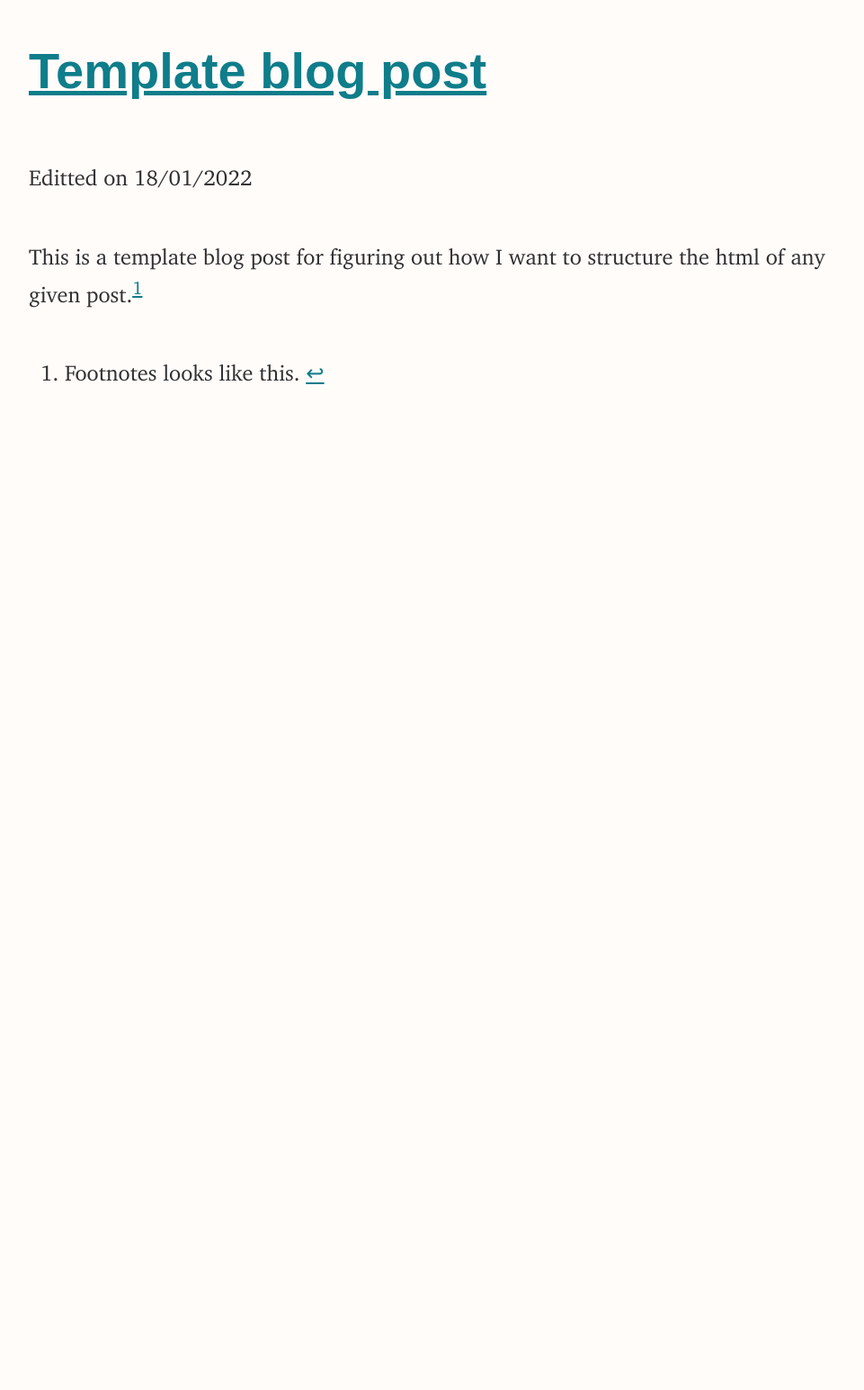
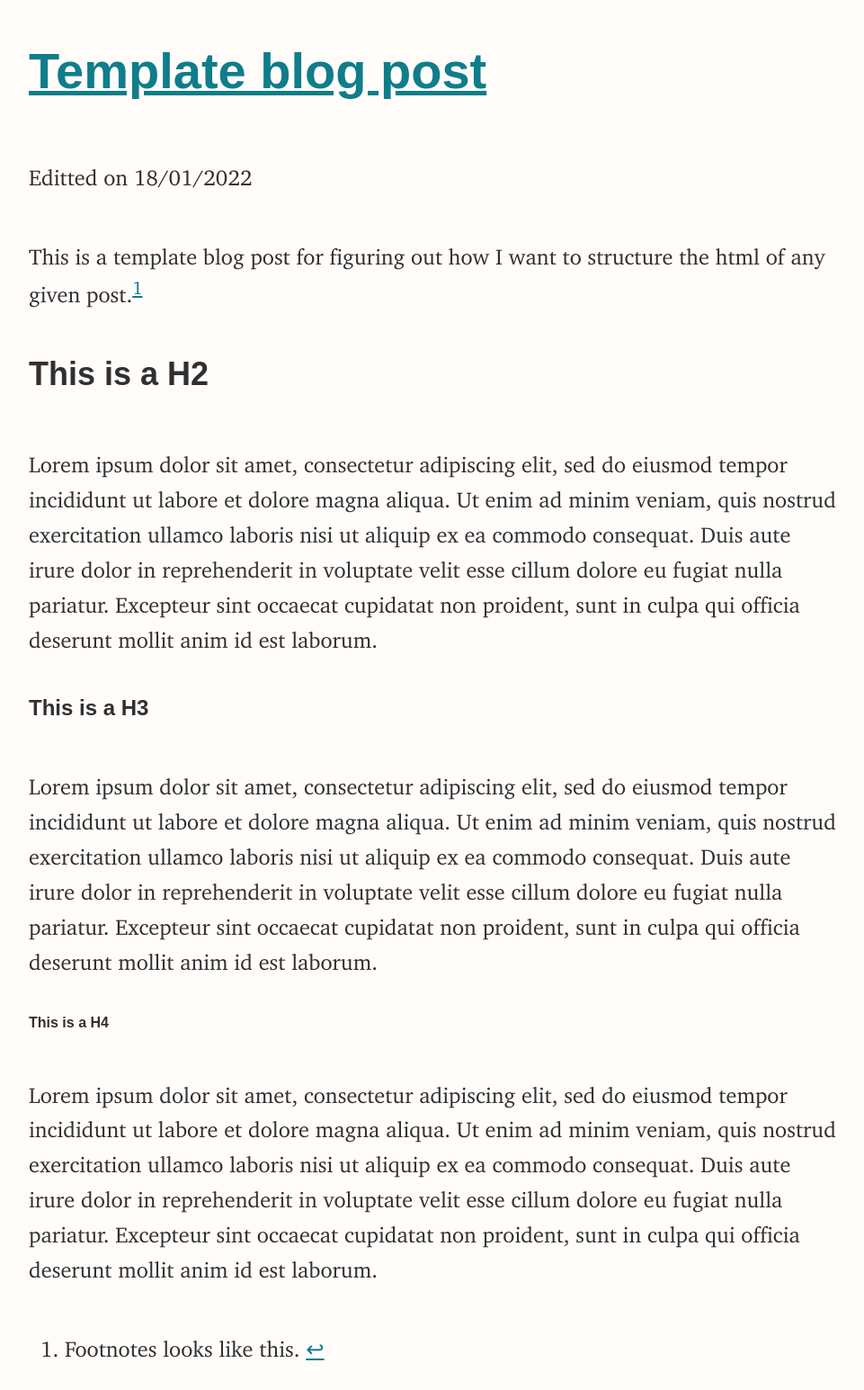
Before and after one commit to retasu1/retasu1.github.io, a Jekyll site: the page built from blog/_posts/2022-01-17-Template.md, in a window 1280 px wide. Shown: the whole page at 90% size, without its empty margins (158-1119 px from the left). Built offline with Jekyll 4.4.1, drawn with Linux system fonts in a browser that asks for light colours; before the commit the page ends 900 px from its top, so only the background shows below that.

Commit message:
Added headers

```diff
--- a/blog/_posts/2022-01-17-Template.md
+++ b/blog/_posts/2022-01-17-Template.md
@@ -9,4 +9,13 @@ Editted on 18/01/2022
 
 This is a template blog post for figuring out how I want to structure the html of any given post.[^1]
 
+## This is a H2
+Lorem ipsum dolor sit amet, consectetur adipiscing elit, sed do eiusmod tempor incididunt ut labore et dolore magna aliqua. Ut enim ad minim veniam, quis nostrud exercitation ullamco laboris nisi ut aliquip ex ea commodo consequat. Duis aute irure dolor in reprehenderit in voluptate velit esse cillum dolore eu fugiat nulla pariatur. Excepteur sint occaecat cupidatat non proident, sunt in culpa qui officia deserunt mollit anim id est laborum.
+
+### This is a H3
+Lorem ipsum dolor sit amet, consectetur adipiscing elit, sed do eiusmod tempor incididunt ut labore et dolore magna aliqua. Ut enim ad minim veniam, quis nostrud exercitation ullamco laboris nisi ut aliquip ex ea commodo consequat. Duis aute irure dolor in reprehenderit in voluptate velit esse cillum dolore eu fugiat nulla pariatur. Excepteur sint occaecat cupidatat non proident, sunt in culpa qui officia deserunt mollit anim id est laborum.
+
+#### This is a H4
+Lorem ipsum dolor sit amet, consectetur adipiscing elit, sed do eiusmod tempor incididunt ut labore et dolore magna aliqua. Ut enim ad minim veniam, quis nostrud exercitation ullamco laboris nisi ut aliquip ex ea commodo consequat. Duis aute irure dolor in reprehenderit in voluptate velit esse cillum dolore eu fugiat nulla pariatur. Excepteur sint occaecat cupidatat non proident, sunt in culpa qui officia deserunt mollit anim id est laborum.
+
 [^1]: Footnotes looks like this.
```
